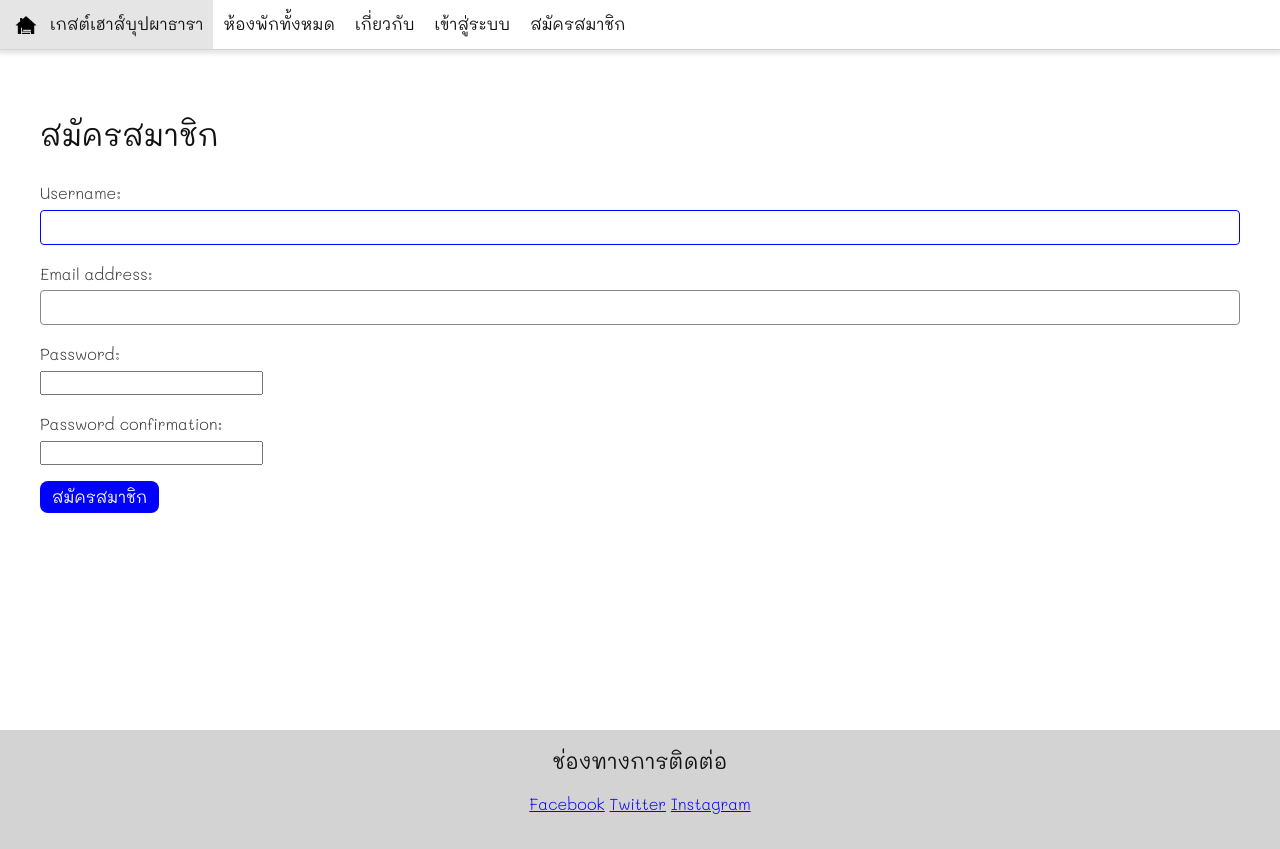
After one commit to Jirayu-307/end_project, a Django app: page /users/register in a window 1280 px wide. The commit adds this page. Run offline with Django 5.2, Linux system fonts and the light colour scheme.

Commit message:
Create register

```diff
--- a/app_general/templates/app_general/components/site_header.html
+++ b/app_general/templates/app_general/components/site_header.html
@@ -13,6 +13,6 @@
             <button type="submit">ออกจากระบบ</button>
     {% else %}
         <a class="site-header-item" href="{% url 'login' %}">เข้าสู่ระบบ</a>
-        <a class="site-header-item" href="#">สมัครสมาชิก</a>
+        <a class="site-header-item" href="{% url 'register' %}">สมัครสมาชิก</a>
     {% endif %}
 </header>
--- /dev/null
+++ b/app_users/forms.py
@@ -0,0 +1,5 @@
+from django.contrib.auth.forms import UserCreationForm
+
+class RegisterForm(UserCreationForm):
+    class Meta(UserCreationForm.Meta):
+        fields = UserCreationForm.Meta.fields + ('email',)
--- /dev/null
+++ b/app_users/templates/app_users/register.html
@@ -0,0 +1,37 @@
+{% extends 'app_general/components/base.html' %}
+
+{% block site_title %}สมัครสมาชิก | เกสต์เฮาส์บุปผาธารา{% endblock %}
+
+{% block content %}
+<section class="content-section content-section-single">
+    <div class="content-container">
+        <h2 class="content-title">สมัครสมาชิก</h2>
+        <form action="{% url 'register' %}" method="post">
+            {% csrf_token %}
+            <div class="form-field">
+                {{ form.username.label_tag }}
+                {{ form.username }}
+                {{ form.username.errors }}
+            </div>
+            <div class="form-field">
+                {{ form.email.label_tag }}
+                {{ form.email }}
+                {{ form.email.errors }}
+            </div>
+            <div class="form-field">
+                {{ form.password1.label_tag }}
+                {{ form.password1 }}
+                {{ form.password1.errors }}
+            </div>
+            <div class="form-field">
+                {{ form.password2.label_tag }}
+                {{ form.password2 }}
+                {{ form.password2.errors }}
+            </div>
+            <p>
+                <button class="button button-primary" type="submit">สมัครสมาชิก</button>
+            </p>
+        </form>
+    </div>
+</section>
+{% endblock %}
--- a/app_users/urls.py
+++ b/app_users/urls.py
@@ -1,5 +1,7 @@
 from django.urls import path, include
+from . import views
 
 urlpatterns = [
-    path('', include('django.contrib.auth.urls'))
+    path('', include('django.contrib.auth.urls')),
+    path('register', view=views.register, name='register')
 ]
--- a/app_users/views.py
+++ b/app_users/views.py
@@ -1,3 +1,23 @@
+from django.contrib.auth import login
+from django.http import HttpRequest, HttpResponseRedirect
 from django.shortcuts import render
+from django.urls import reverse
+
+from app_users.forms import RegisterForm
 
 # Create your views here.
+
+def register(request: HttpRequest):
+    # POST
+    if request.method == 'POST':
+        form = RegisterForm(request.POST)
+        if form.is_valid():
+            user = form.save()
+            login(request, user)
+            return HttpResponseRedirect(reverse('home'))
+    else:
+        form = RegisterForm()
+
+    # GET
+    context = {'form': form}
+    return render(request, 'app_users/register.html', context)
```
